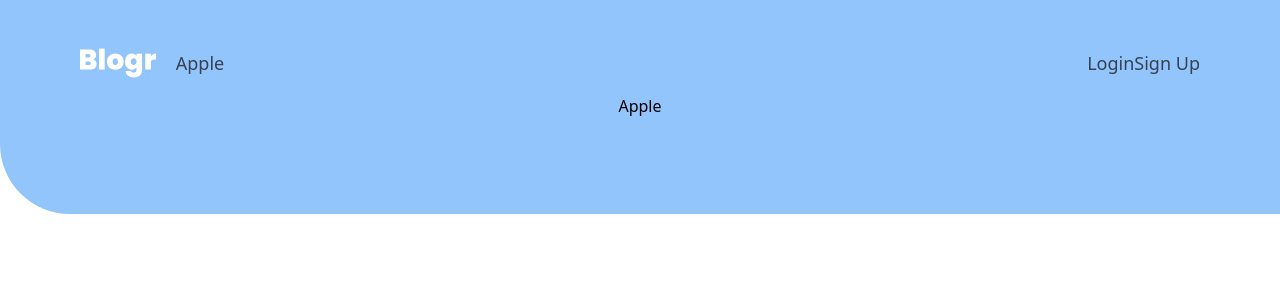
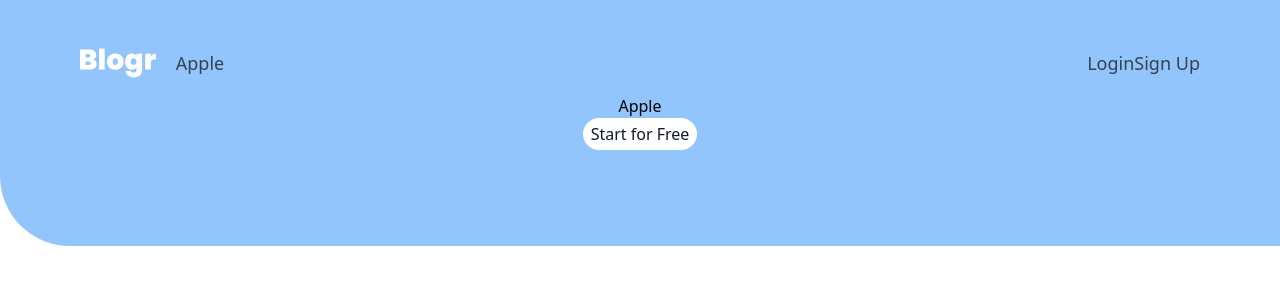
Before and after one commit to theZetrax/blogr-challenge-react, a React (Create React App) app: page / in a window 1280 px wide. Shown: the top 300 px of the page. Built offline with nearby package versions, Linux system fonts and the light colour scheme.

Commit message:
Added Button Classes

```diff
--- /dev/null
+++ b/src/components/Button/OutlineButton.jsx
@@ -0,0 +1,7 @@
+import React from 'react';
+
+const OutlineButton = props => {
+
+};
+
+export default OutlineButton;
--- /dev/null
+++ b/src/components/Button/RegularButton.jsx
@@ -0,0 +1,9 @@
+import React from 'react';
+
+const RegularButton = props => (
+    <button className="bg-white text-gray-900 px-2 py-1 rounded-full">
+        {props.children}
+    </button>
+);
+
+export default RegularButton;
--- /dev/null
+++ b/src/components/Button/index.js
@@ -0,0 +1,8 @@
+import OutlineButton from "./OutlineButton";
+import RegularButton from "./RegularButton";
+
+const Exports = {
+    OutlineButton,
+    RegularButton
+};
+export default Exports;
--- a/src/components/Header.jsx
+++ b/src/components/Header.jsx
@@ -2,6 +2,7 @@ import React, {useState} from 'react';
 import CompanyLogo from '../images/logo.svg';
 import burgerOpen from '../images/icon-hamburger.svg';
 import burgerClose from '../images/icon-close.svg';
+import RegularButton from './Button/RegularButton';
 
 const Header = props => {
     const [navOpen, setNavOpen] = useState(false);
@@ -35,8 +36,13 @@ const Header = props => {
                 </div>
             </nav>
 
-            <div className="flex items-center justify-center">
-                Apple
+            <div className="flex flex-col items-center justify-center">
+                <div>
+                    Apple
+                </div>
+                <div>
+                    <RegularButton>Start for Free</RegularButton>
+                </div>
             </div>
         </header>
     );
--- a/tailwind.config.js
+++ b/tailwind.config.js
@@ -10,7 +10,13 @@ module.exports = {
     },
     // Border Radius
     borderRadius: {
+      'none': '0',
+      'sm': '0.125rem',
+      'DEFAULT': '0.25rem',
       'large': '70px',
+      'md': '0.375rem',
+      'lg': '0.5rem',
+      'full': '9999px',
     }
   },
   variants: {
```
